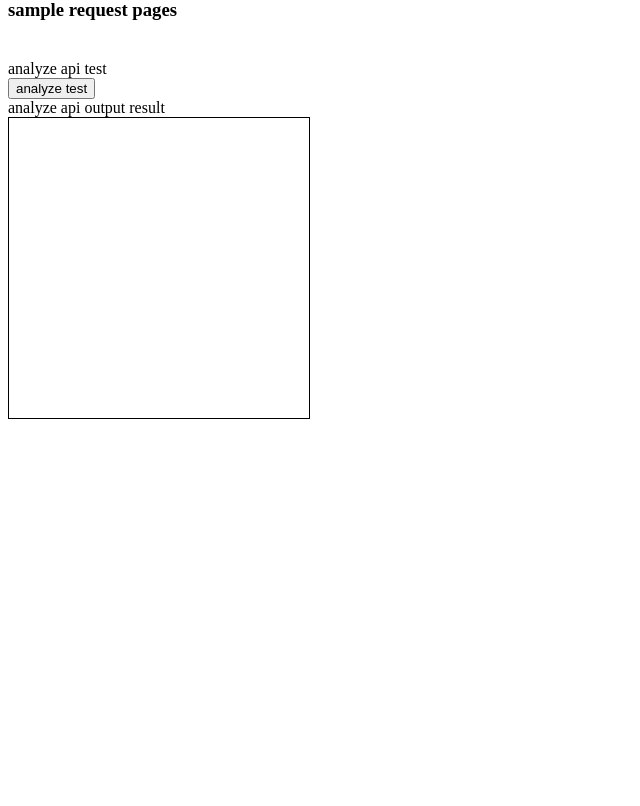
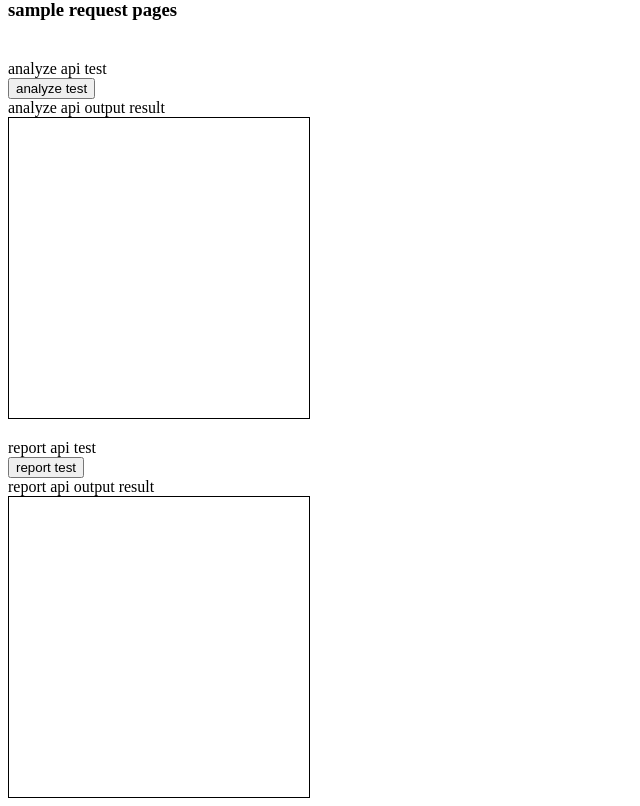
Before and after one commit to wararaki/yahoo-hack-day-2017, a Flask app: page /test in a window 1280 px wide. Shown: the part 67-873 px from the top of the page, without its empty margins (0-640 px from the left). Before the commit the page ends 486 px from the top, so only its background shows below. Run offline with Flask 2, Linux system fonts and the light colour scheme; some libraries are stand-ins or nearby versions.

Commit message:
fix codes

```diff
--- a/server/app.py
+++ b/server/app.py
@@ -66,9 +66,29 @@ def analyze():
         body = json.dumps({"status": True,  "alert_signal": alert_signal, "reckless_level": reckless_level, "images": images, "current_time": req_time})
         response = Response(body, status=200, mimetype='application/json')
     else:
-        body = json.dumps({"message": "get reqiest"})
-        response = Response(body, status=200, mimetype='application/json')
+        body = json.dumps({"message": "bad request."})
+        response = Response(body, status=400, mimetype='application/json')
         flag = False
+
+    return response
+
+
+@app.route("/api/reckless_driving/report", methods=["POST"])
+def report():
+    '''
+    report
+    '''
+    request_json = request.json
+
+    if request.method == "POST":
+        images = request_json.get("images")
+        images = [image+"_ok" for image in images]
+        # images processing
+        body = json.dumps({"status": True, "images": images})
+        response = Response(body, status=400, mimetype="application/json")
+    else:
+        body = json.dumps({"message": "bad request"})
+        response = Response(body, status=400, mimetype="application/json")
 
     return response
 
--- a/templates/test.html
+++ b/templates/test.html
@@ -8,6 +8,7 @@
             <div>
                 <h3>sample request pages</h3>
             </div>
+            <!-- analyze api test -->
             <div style="padding-top: 20px">
                 <div>
                     analyze api test
@@ -18,7 +19,19 @@
                 <div>analyze api output result</div>
                 <div style="border: solid 1px #000; height: 300px; width: 300px;" id="analyze_result"></div>
             </div>
+            <!-- report api test -->
+            <div style="padding-top: 20px">
+                <div>
+                    report api test
+                </div>
+                <div>
+                    <button id="report_btn" type="button">report test</button>
+                </div>
+                <div>report api output result</div>
+                <div style="border: solid 1px #000; height: 300px; width: 300px;" id="report_result"></div>
+            </div>
         </div>
+
         <div>
             <!-- load script -->
             <script src="https://code.jquery.com/jquery-3.2.1.min.js"></script>
@@ -46,6 +59,26 @@
                         })
                     });
 
+                    $("#report_btn").on("click", function(){
+                        // analyzing
+                        $.ajax({
+                            type: 'POST',
+                            url: '/api/reckless_driving/report',
+                            contentType: 'application/json',
+                            dataType: 'json',
+                            data: JSON.stringify({
+                                "images": [
+                                    "image1",
+                                    "image2",
+                                    "image3"
+                                ]
+                            })
+                        }).done(function(response){
+                            console.log('ok')
+                            $('#report_result').text(response)
+                        })
+                    });
+
                     return;
                 });
             </script>
```
